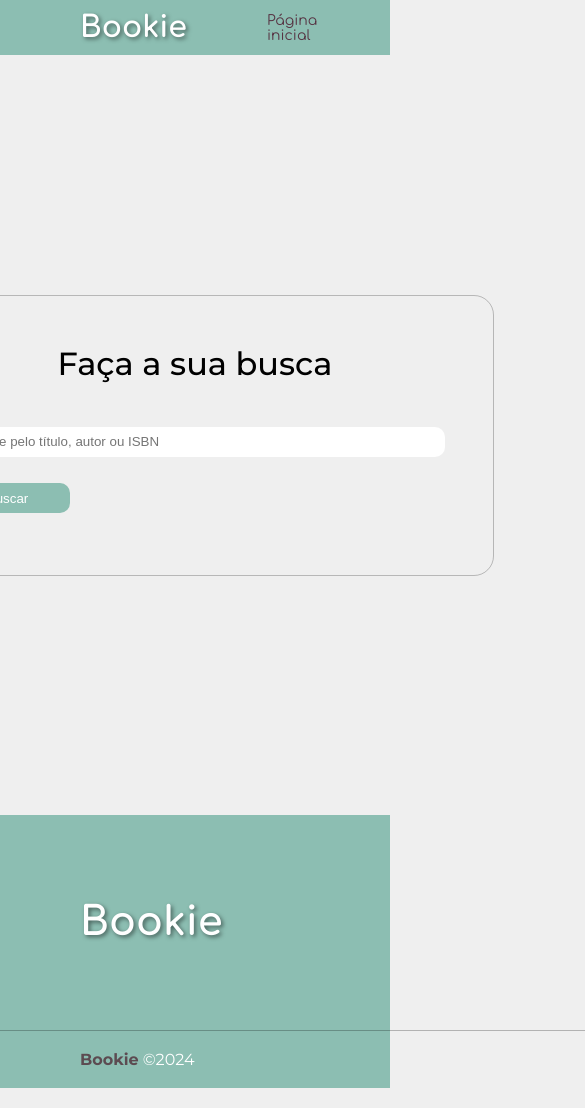
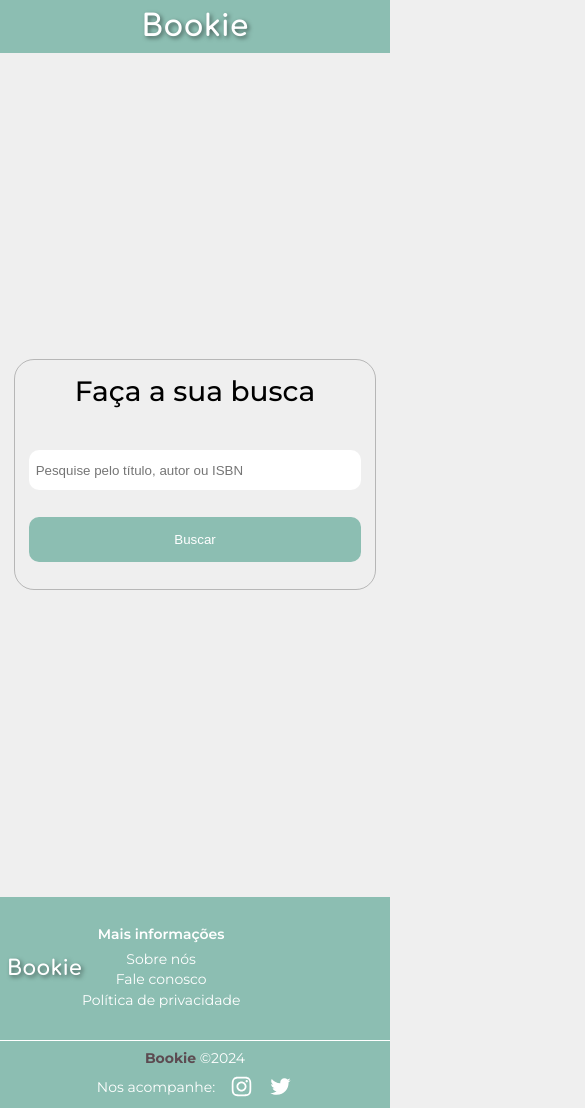
Before and after one commit to aisha-ramiro/bookie, a React (Create React App) app: page /search in a window 390 px wide. Shown: the top 1108 px of the page, 585 px wide, since content can reach past the window. Built offline with nearby package versions, Linux system fonts and the light colour scheme.

Commit message:
add media query

```diff
--- a/src/components/footer/footer.module.css
+++ b/src/components/footer/footer.module.css
@@ -4,26 +4,26 @@
   background-color: #8CBEB2;
   display: flex;
   flex-direction: column;
-  flex-wrap: wrap;
 }
 
 .about {
   display: flex;
   flex-direction: row;
   align-items: center;
-  gap: 50em;
-  padding: 2em 5em;
-  border-bottom: 1px solid #00000041;
+  padding: 2em 1em; /* Reduzi o padding horizontal */
+  border-bottom: 1px solid #fff; /* Alterei a cor da borda */
+  text-align: center; /* Centraliza o conteúdo */
 }
 
 .about h3 {
-  font-size: 40px;
+  font-size: 1.5rem;
   text-shadow: 2px 2px 4px rgba(0, 0, 0, 0.5);
   font-family: 'Comfortaa', sans-serif;
 }
 
 .about div ol {
   list-style: none;
+  padding: 0;
 }
 
 .about div ol p {
@@ -41,12 +41,11 @@
   cursor: pointer;
 }
 
-.copy{
+.copy {
   display: flex;
-  flex-direction: row;
-  align-items: center;
-  justify-content: space-between;
-  padding: .6em 5em;
+  flex-direction: column; /* Alterei para empilhar os elementos verticalmente */
+  align-items: center; /* Centraliza os elementos */
+  padding: .6em 1em; /* Reduzi o padding horizontal */
 }
 
 .copyRight span {
@@ -54,12 +53,12 @@
   color: #5c4b51
 }
 
-.social{
+.social {
   display: flex;
-  flex-direction: row;
   gap: 1em;
   align-items: center;
-
+  justify-content: center; /* Centraliza os elementos */
+  margin-top: 0.5em; /* Adicionei um espaçamento superior */
 }
 
 .social svg{
@@ -72,3 +71,13 @@
   transition: .3s;
   cursor: pointer;
 }
+
+@media (max-width: 768px) {
+  .about {
+    padding: 2em 0.5em; /* Reduz o padding horizontal */
+  }
+
+  .copy {
+    padding: .6em 0.5em; /* Reduz o padding horizontal */
+  }
+}
--- a/src/components/navbar/navbar.module.css
+++ b/src/components/navbar/navbar.module.css
@@ -3,9 +3,9 @@
   background-color: #8CBEB2;
   display: flex;
   align-items: center;
-  flex-direction: row;
+  justify-content: space-between;
   gap: 5em;
-  padding: .7em 5em;
+  padding: .7em 1em;
   font-family: 'Comfortaa', sans-serif;
 }
 
@@ -30,3 +30,18 @@
   color: #fff;
   transition: 0.3s;
 }
+
+@media (max-width: 768px) {
+  .navbar {
+    flex-direction: column;
+    padding: .7em 0.5em;
+  }
+
+  .menu {
+    display: none;
+  }
+
+  .menu a {
+    margin: 0;
+  }
+}
--- a/src/index.css
+++ b/src/index.css
@@ -2,13 +2,32 @@
   margin: 0;
   padding: 0;
   box-sizing: border-box;
+
 }
 
 html,
-body,
-#root {
-
+body {
   font-family: 'Montserrat';
   background-color: #efefef;
-  height: 100%;
 }
+
+#root {
+  min-height: 100vh;
+}
+
+
+@media (max-width: 768px) {
+  html {
+    font-size: 14px;
+  }
+
+  .container {
+    width: 90%;
+    margin: 0 auto;
+  }
+
+  .elemento {
+    width: 100%;
+  }
+
+}
--- a/src/pages/Result.module.css
+++ b/src/pages/Result.module.css
@@ -4,7 +4,6 @@
   align-items: center;
   justify-content: center;
   width: 100%;
-  height: 90vh;
   font-size: 28px;
   gap: 2em;
 }
--- a/src/pages/Search.module.css
+++ b/src/pages/Search.module.css
@@ -4,40 +4,42 @@
   align-items: center;
   justify-content: center;
   width: 100%;
-  height: 90vh;
+  min-height: 100vh;
+  padding: 1em;
 }
 
 .searchIntro {
   width: 100%;
   text-align: center;
-  font-size: 22px;
+  font-size: 1.5rem;
   margin-bottom: 2em;
 }
 
 .searchIntro h3 {
-  font-size: 32px;
+  font-size: 2rem;
   margin-bottom: .6em;
   font-weight: 500;
 }
 
 .form {
   border: 1px solid rgba(0, 0, 0, 0.237);
-  padding: 3em;
+  padding: 2em;
   border-radius: 20px;
+  width: 100%;
+  max-width: 600px;
+  box-sizing: border-box;
 }
 
 .form form {
   display: flex;
   flex-direction: column;
-  width: 500px;
-
 }
 
 .form form input,
 select {
   border: none;
   width: 100%;
-  height: 30px;
+  height: 40px;
   margin-bottom: 1em;
   border-radius: 10px;
   background-color: #fff;
@@ -46,9 +48,10 @@ select {
 
 .form form input[type="submit"] {
   background-color: #8CBEB2;
-  width: 25%;
+  width: 100%;
   color: #fff;
   margin-top: 1em;
+  height: 45px
 }
 
 .form form input[type="submit"]:hover {
@@ -60,10 +63,13 @@ select {
 .cards {
   align-items: center;
   justify-content: center;
-  width: 70% !important;
+  max-width: 1200px;
+  width: 100%;
   display: grid;
   grid-template-columns: repeat(6, 1fr);
-  gap: .55em;
+  gap: 1em;
+  margin: 0 auto;
+
 }
 
 .Result {
@@ -72,7 +78,6 @@ select {
   align-items: center;
   justify-content: center;
   width: 100%;
-  height: 90vh;
   font-size: 28px;
   gap: 2em;
 }
@@ -101,3 +106,15 @@ select {
   transition: .4s;
   cursor: pointer;
 }
+
+@media only screen and (max-width: 600px) {
+  .form {
+    padding: 1em; /* Reduzi um pouco o padding */
+  }
+
+  .cards {
+    grid-template-columns: repeat(2, 1fr);
+    gap: 0.5em; /* Reduzi o espaçamento entre os cartões */
+
+  }
+}
```
